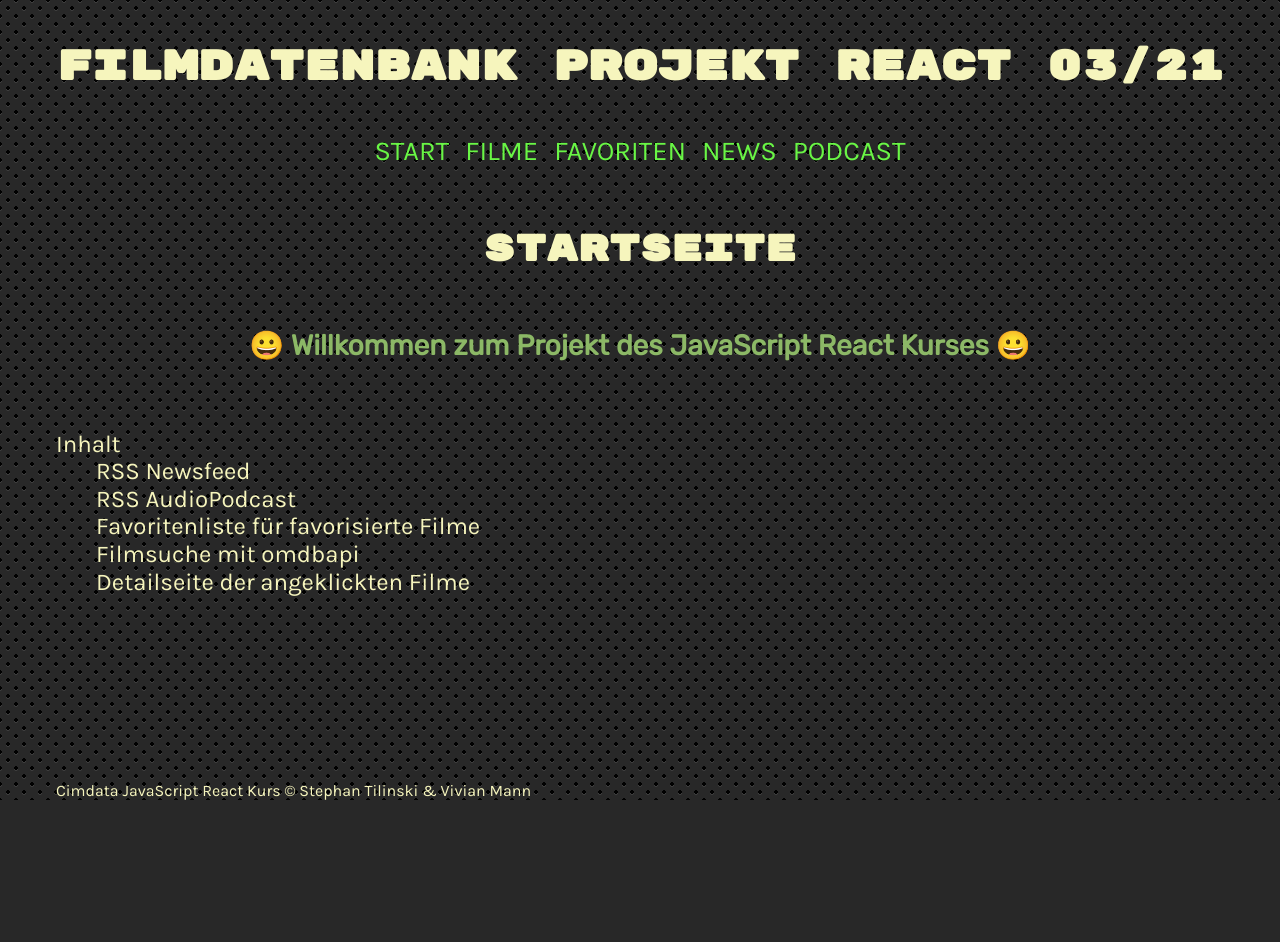
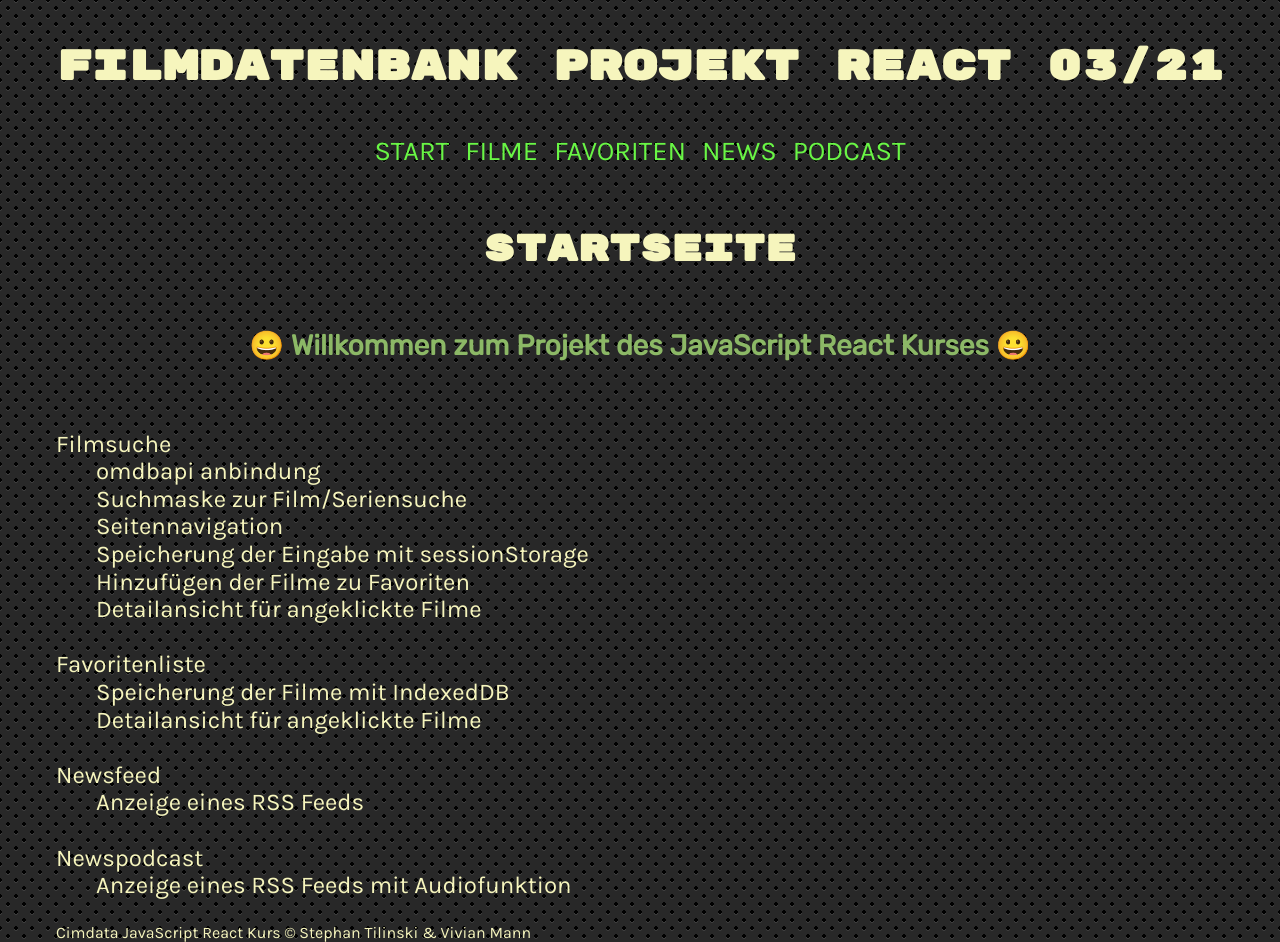
Before and after one commit to steski/React_Project_2, a Next.js app: page / in a window 1280 px wide. Before the commit the page ends 800 px from the top, so only its background shows below. Built offline with nearby package versions, Linux system fonts and the light colour scheme.

Commit message:
Sessionstorage komplett - Eingaben gespeichert

```diff
--- a/pages/_app.js
+++ b/pages/_app.js
@@ -17,7 +17,7 @@ export default MyApp
 // es gibt noch einen Fehler bei BoxOffice (Zusätzliche Überprüfung notwendig)
 // tritt nur bei einem kleinem Teil der Inhalte auf
 // z.b. ID tt0103359 oder tt8306578
-// Audio hängt sich manchmal auf wenn man zu schnell klingt
+// Audio hängt sich manchmal auf wenn man zu schnell klickt
 
 // WARNINGS
 // value` prop on `input` should not be null. Consider using an empty string to clear the component or `undefined` for uncontrolled components.
@@ -31,8 +31,10 @@ export default MyApp
 
 // ZUSATZ
 // Filme / Serien vorselektieren und speichern
-// Zurückbutton in Detailansicht
 // Seite speichern, um zur selben Ansicht zurückzukommen
 // Schriftart ändern (gefällt mir nicht)
 // Startseite ändern / entfernen?
+// sessionStorage Jahr entfernen wird nicht gespeichert
 // Bei einigen Filmen: Mal ist wert N/A, mal nicht vorhanden. Weitere Überprüfung notwendig
+
+// Seite zurücksetzen bei löschen des Suchbegriffs
--- a/pages/index.js
+++ b/pages/index.js
@@ -8,12 +8,21 @@ export default function Home() {
       <h3>😀 Willkommen zum Projekt des JavaScript React Kurses 😀 </h3>
 
       <dl>
-        <dt>Inhalt</dt>
-          <dd>RSS Newsfeed</dd>
-          <dd>RSS AudioPodcast</dd>
-          <dd>Favoritenliste für favorisierte Filme</dd>
-          <dd>Filmsuche mit omdbapi</dd>
-          <dd>Detailseite der angeklickten Filme</dd>
+          <dt>Filmsuche</dt>
+            <dd>omdbapi anbindung</dd>
+            <dd>Suchmaske zur Film/Seriensuche</dd>
+            <dd>Seitennavigation</dd>
+            <dd>Speicherung der Eingabe mit sessionStorage</dd>
+            <dd>Hinzufügen der Filme zu Favoriten</dd>
+            <dd>Detailansicht für angeklickte Filme</dd>
+          <br/><dt>Favoritenliste</dt>
+            <dd>Speicherung der Filme mit IndexedDB</dd>
+            <dd>Detailansicht für angeklickte Filme</dd>
+          <br/><dt>Newsfeed</dt>
+            <dd>Anzeige eines RSS Feeds</dd>
+          <br/><dt>Newspodcast</dt>
+            <dd>Anzeige eines RSS Feeds mit Audiofunktion</dd>
+
       </dl>
       </div>
     </Layout>
```
Also changed, not shown: pages/Filmliste.js (+27 -2 lines), pages/detail.js (+10 -1 lines).
